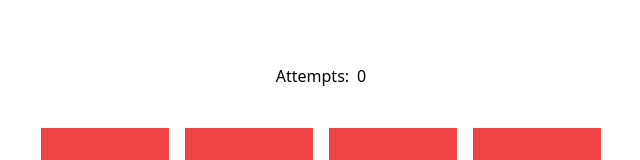
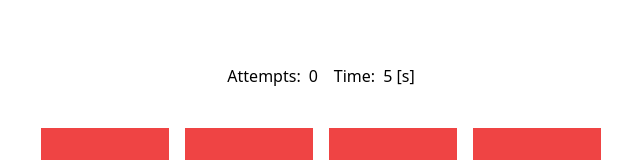
Before and after one commit to daniolsk/memory-card-game, a React (Vite) app: page / in a window 1280 px wide. Shown: the top 160 px of the page, without its empty margins (319-959 px from the left). Built offline with nearby package versions, Linux system fonts and the light colour scheme.

Commit message:
add timer

```diff
--- a/src/App.tsx
+++ b/src/App.tsx
@@ -3,6 +3,7 @@ import Card from './components/Card';
 import AttemptsCounter from './components/AttemptsCounter';
 import { randomizeCards } from './lib/utils';
 import type { Card as CardType } from './types/Card';
+import Timer from './components/Timer';
 
 const cardsTemplate: CardType[] = [
 	{ id: 0, image: '', cardNumber: 0, isOpen: false, isGuessed: false },
@@ -24,11 +25,14 @@ const cardsTemplate: CardType[] = [
 ];
 
 function App() {
-	const [cards, setCards] = useState(randomizeCards(cardsTemplate));
+	// const [cards, setCards] = useState(randomizeCards(cardsTemplate));
+	const [cards, setCards] = useState(cardsTemplate);
 	const [openCardsNumber, setOpenCardsNumber] = useState(0);
 	const [guessedCardsNumber, setGuessedCardsNumber] = useState(0);
 	const [preventClick, setPreventClick] = useState(false);
 	const [moveCounter, setMoveCounter] = useState(0);
+	const [time, setTime] = useState(0);
+	const [isTimeStopped, setIsTimeStopped] = useState(false);
 
 	const onCardClick = (id: number) => {
 		if (preventClick) return;
@@ -44,12 +48,25 @@ function App() {
 	};
 
 	useEffect(() => {
+		let timerInterval: number;
+
+		if (!isTimeStopped) {
+			timerInterval = setInterval(() => {
+				setTime((prevTime) => prevTime + 1);
+			}, 1000);
+		}
+
+		return () => clearInterval(timerInterval);
+	}, [isTimeStopped]);
+
+	useEffect(() => {
 		if (guessedCardsNumber === 16) {
+			setIsTimeStopped(true);
 			setTimeout(() => {
-				alert('You won!');
+				alert(`You won! Attempts: ${moveCounter}, Time: ${time} seconds :)`);
 			}, 200);
 		}
-	}, [guessedCardsNumber]);
+	}, [guessedCardsNumber, moveCounter, time]);
 
 	useEffect(() => {
 		if (openCardsNumber === 2) {
@@ -92,8 +109,9 @@ function App() {
 
 	return (
 		<main className='min-h-screen p-16 flex flex-col gap-10 justify-center items-center'>
-			<div>
+			<div className='flex gap-4'>
 				<AttemptsCounter attempts={moveCounter} />
+				<Timer time={time} />
 			</div>
 			<div className='grid grid-cols-4 grid-rows-4 gap-4'>
 				{cards.map((card) => (
--- /dev/null
+++ b/src/components/Timer.tsx
@@ -0,0 +1,12 @@
+import React from 'react';
+
+function AttemptsCounter({ time }: { time: number }) {
+	return (
+		<div className='flex gap-2'>
+			<span>Time:</span>
+			<span>{time} [s]</span>
+		</div>
+	);
+}
+
+export default AttemptsCounter;
```
